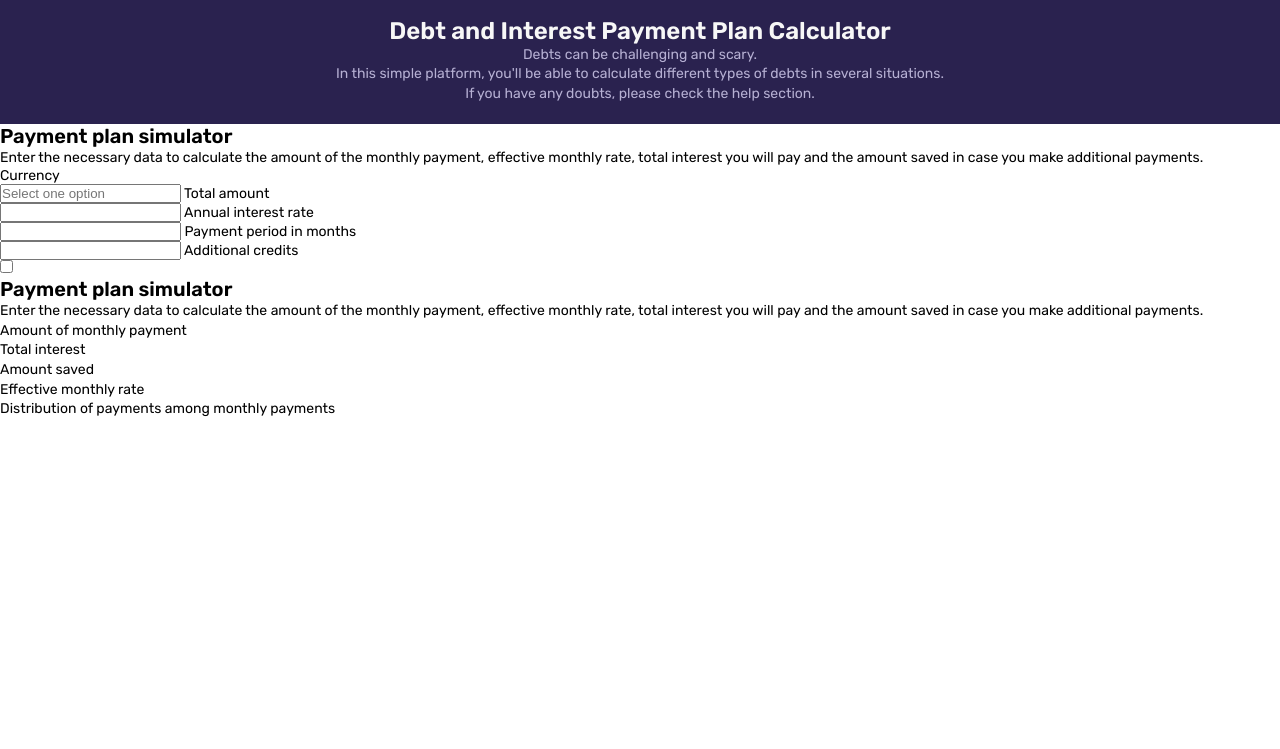
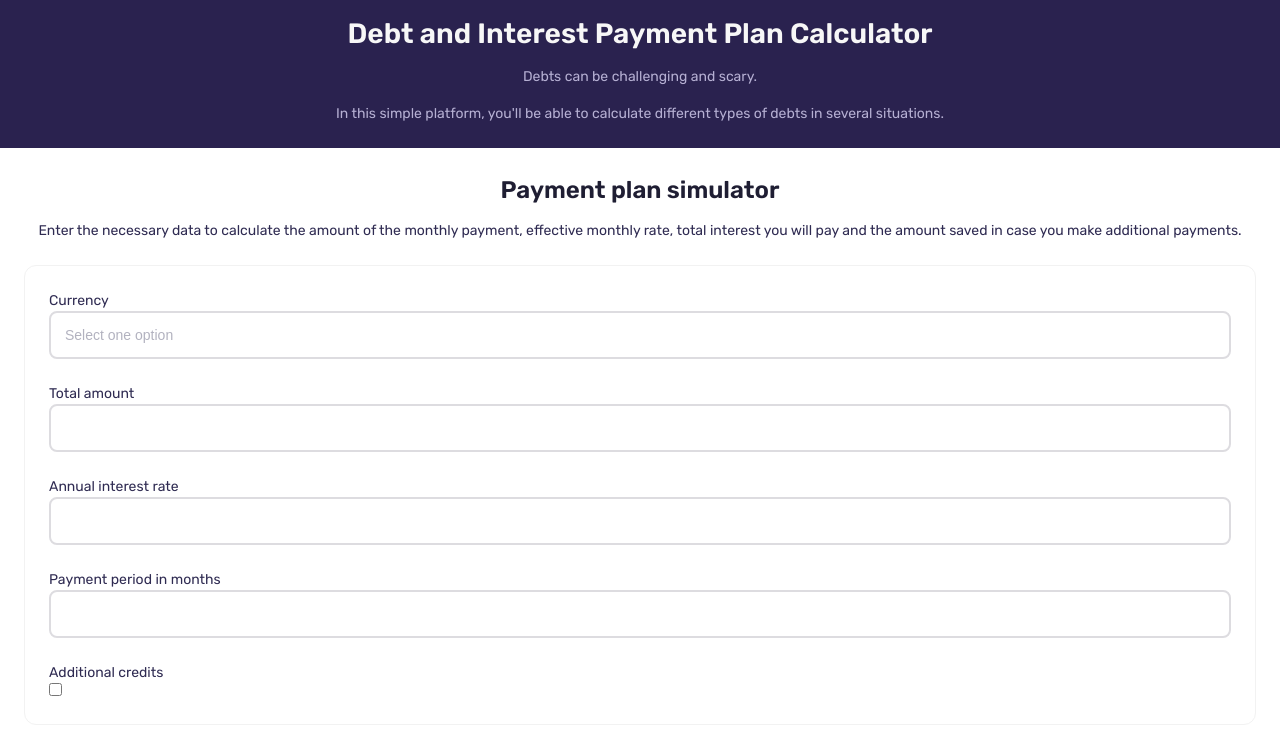
Before and after one commit to andreaRivasRu/andreaRivasRu.github.io, a website: page src/index.html in a window 1280 px wide. Shown: the part 53-802 px from the top of the page. Drawn offline with Linux system fonts and the light colour scheme.

Commit message:
Estilizar formulario

```diff
--- a/assets/css/style.css
+++ b/assets/css/style.css
@@ -11,9 +11,11 @@
     --accent-purple: #7B65E9;
     --white: #ffffff;
     --black: #000000;
-    --sm: 1.4rem;
-    --md: 2.0rem;
-    --lg: 2.4rem;
+    --sm: 1.0rem;
+    --md: 1.4rem;
+    --lg: 1.8rem;
+    --title-md: 2.4rem;
+    --title-lg: 2.8rem;
 }
 
 * {
@@ -28,11 +30,11 @@ html {
 
 body {
     font-family: "Rubik", sans-serif;
-    font-size: var(--sm);
+    font-size: var(--md);
 }
 
 p {
-    line-height: 1.4;
+    line-height: 1.5;
 }
 
 .title-lg {
@@ -40,7 +42,7 @@ p {
     font-optical-sizing: auto;
     font-weight: 600;
     font-style: normal;
-    font-size: var(--lg);
+    font-size: var(--title-lg);
 }
 
 .title-md {
@@ -48,7 +50,7 @@ p {
     font-optical-sizing: auto;
     font-weight: 600;
     font-style: normal;
-    font-size: var(--md);
+    font-size: var(--title-md);
 }
 
 .inactive {
@@ -68,21 +70,82 @@ nav {
 /*Main*/
 .general-info {
     background-color: var(--dark-background);
-    padding: 1rem 2rem 2rem 2rem;
+    padding: 1rem 4.2rem 2.4rem 4.2rem;
     display: flex;
     flex-direction: column;
     align-items: center;
     justify-content: center;
+    gap: 1.6rem;
 }
 
 .general-info h1 {
     color: var(--light-background);
-    max-width: 90%;
+    width: auto;
     text-align: center;
 }
 
 .general-info p {
     color: var(--pale-lilac);
-    max-width: 80%;
+    width: auto;
     text-align: center;
 }
+
+/*Form*/
+.form-container {
+    background-color: var(--white);
+    padding: 0.8rem 2.4rem 2.4rem 2.4rem;
+    display: flex;
+    flex-direction: column;
+    align-items: center;
+    justify-content: center;
+    gap: 1.6rem;
+}
+
+.form-container h2 {
+    color: var(--midnight);
+    margin-top: 2rem;
+    width: auto;
+    text-align: center;
+}
+
+.form-container p {
+    color: var(--dark-indigo);
+    width: auto;
+    text-align: center;
+}
+
+.form-debt-calculator {
+    width: 100%;
+    margin-top: 0.8rem;
+    padding: 2.4rem;
+    border: 0.1rem solid #F2F2F2;
+    border-radius: 1.2rem;
+    display: flex;
+    flex-direction: column;
+    align-items: flex-start;
+    justify-content: center;
+    gap: 2.4rem;
+}
+
+.form-debt-calculator label {
+    width: 100%;
+}
+
+.form-debt-calculator span {
+    color: var(--dark-indigo);
+    line-height: 1.5;
+    font-size: var(--md);
+}
+
+.input {
+    width: 100%;
+    font-size: var(--md);
+    color: var(--dark-indigo);
+    padding: 1.4rem;
+    border-radius: 0.8rem;
+    border: 0.2rem solid var(--light-gray);
+}
+
+.input::placeholder {
+    color: rgba(63, 62, 94, 40%);
+}
--- a/src/index.html
+++ b/src/index.html
@@ -22,7 +22,6 @@
         <h1 class="title-lg">Debt and Interest Payment Plan Calculator</h1>
         <p>Debts can be challenging and scary.</p>
         <p> In this simple platform, you'll be able to calculate different types of debts in several situations.</p>
-        <p> If you have any doubts, please check the help section.</p>
     </header>
     <main class="main-container">
         <section class="form-container">
@@ -83,7 +82,7 @@
             </form>
         </section>
 
-        <aside class="total-results-container">
+        <aside class="total-results-container inactive">
             <h2 class="header title-md">Payment plan simulator</h2>
             <p>Enter the necessary data to calculate the amount of the monthly payment, effective monthly rate, total interest you will pay and the amount saved in case you make additional payments.</p>
 
@@ -114,7 +113,7 @@
 
         </aside>
     </main>
-    <section class="message-container">
+    <section class="message-container inactive">
         <h2 id="advice-title"></h2>
         <p id="advice-content"></p>
     </section>
```
